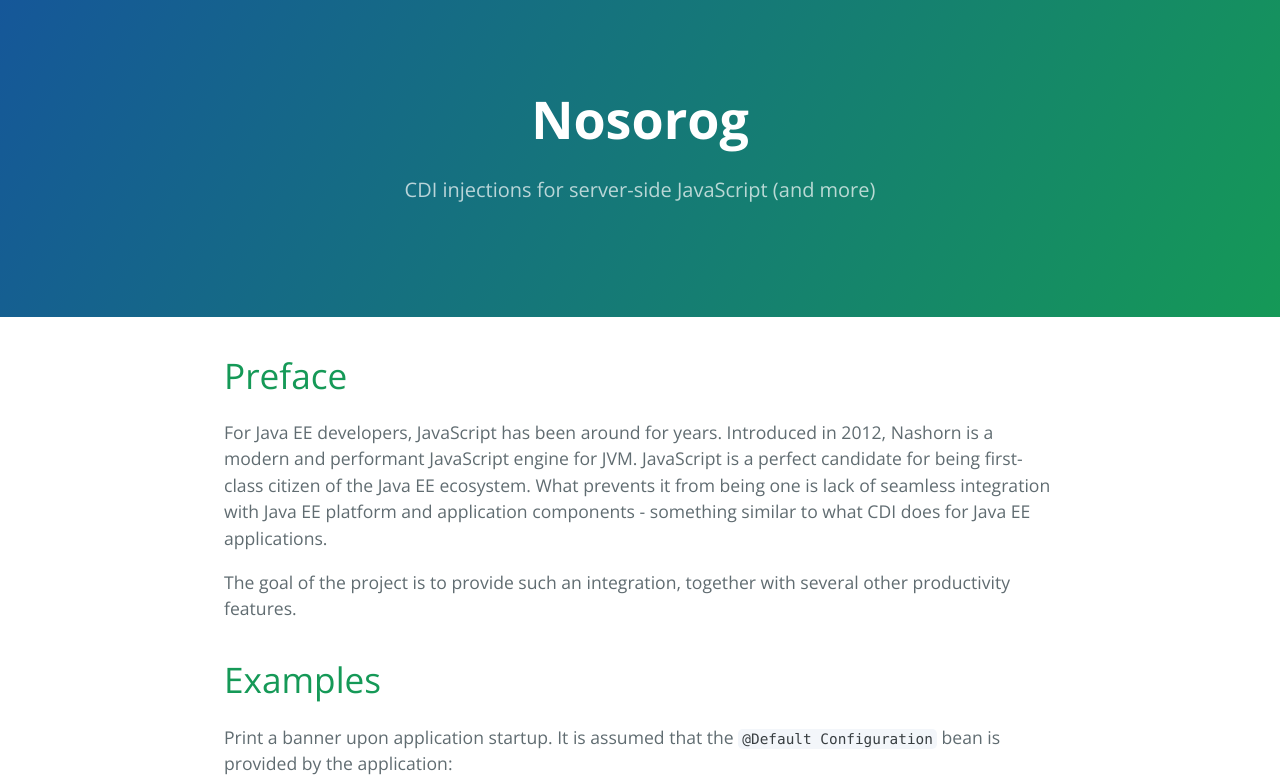
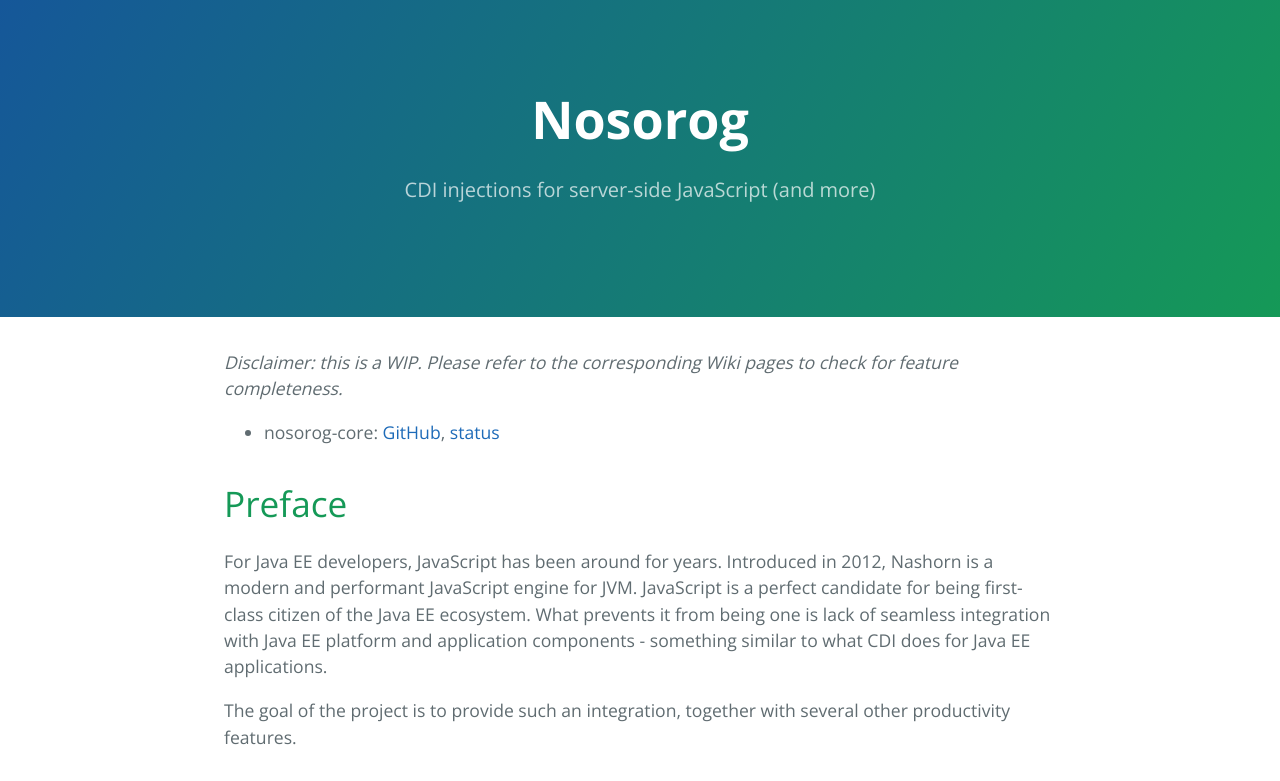
Before and after one commit to Nosorog/nosorog.github.io, a plain HTML site: page index.html in a window 1280 px wide. Shown: the top 781 px of the page. Drawn offline with nearby package versions, Linux system fonts and the light colour scheme.

Commit message:
Replace master branch with page content via GitHub

```diff
--- a/index.html
+++ b/index.html
@@ -16,7 +16,14 @@
     </section>
 
     <section class="main-content">
-      <h1>
+      <p><em>Disclaimer: this is a WIP. Please refer to the corresponding Wiki pages to check for feature completeness.</em></p>
+
+<ul>
+<li>nosorog-core: <a href="https://github.com/Nosorog/nosorog-core">GitHub</a>, <a href="https://github.com/Nosorog/nosorog-core/wiki/Status">status</a>
+</li>
+</ul>
+
+<h1>
 <a id="preface" class="anchor" href="#preface" aria-hidden="true"><span aria-hidden="true" class="octicon octicon-link"></span></a>Preface</h1>
 
 <p>For Java EE developers, JavaScript has been around for years. Introduced in 2012, Nashorn is a modern and performant JavaScript engine for JVM. JavaScript is a perfect candidate for being first-class citizen of the Java EE ecosystem. What prevents it from being one is lack of seamless integration with Java EE platform and application components - something similar to what CDI does for Java EE applications.</p>
```
Also changed, not shown: params.json (+1 -1 lines).
